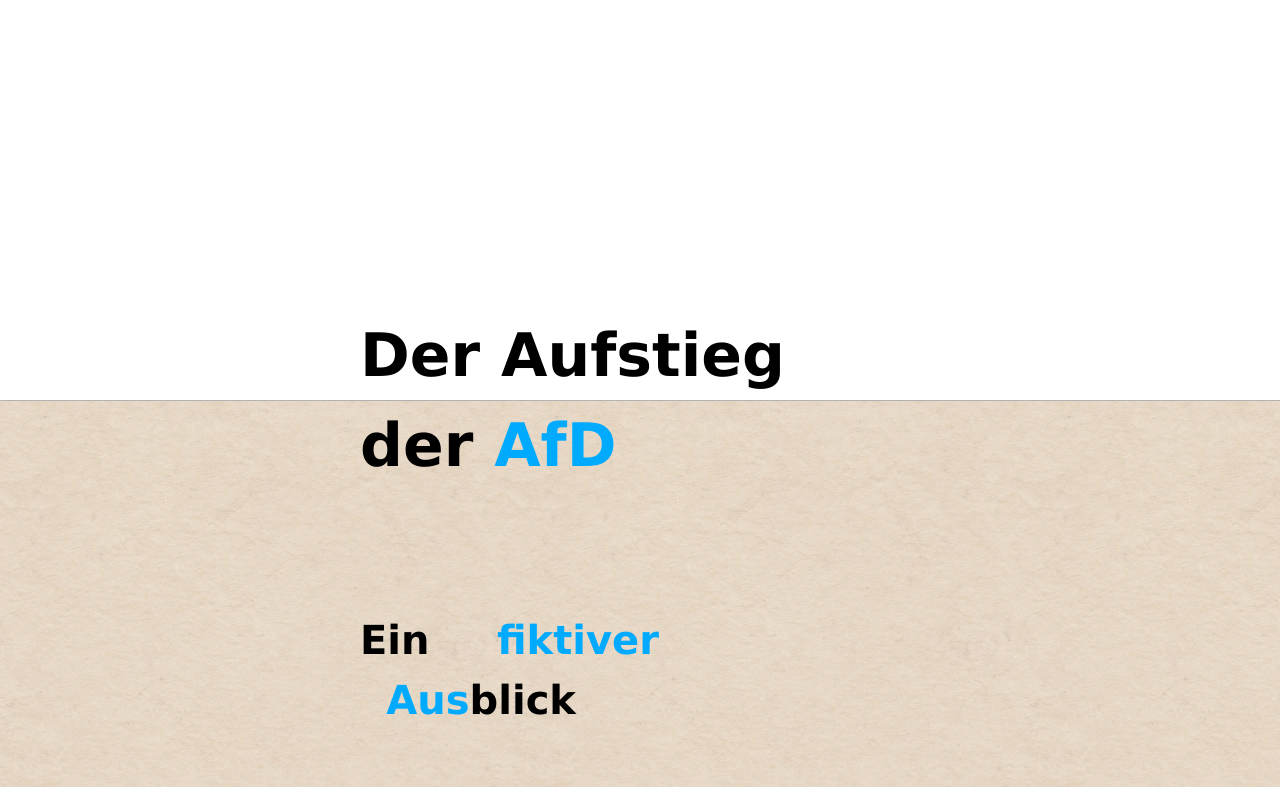
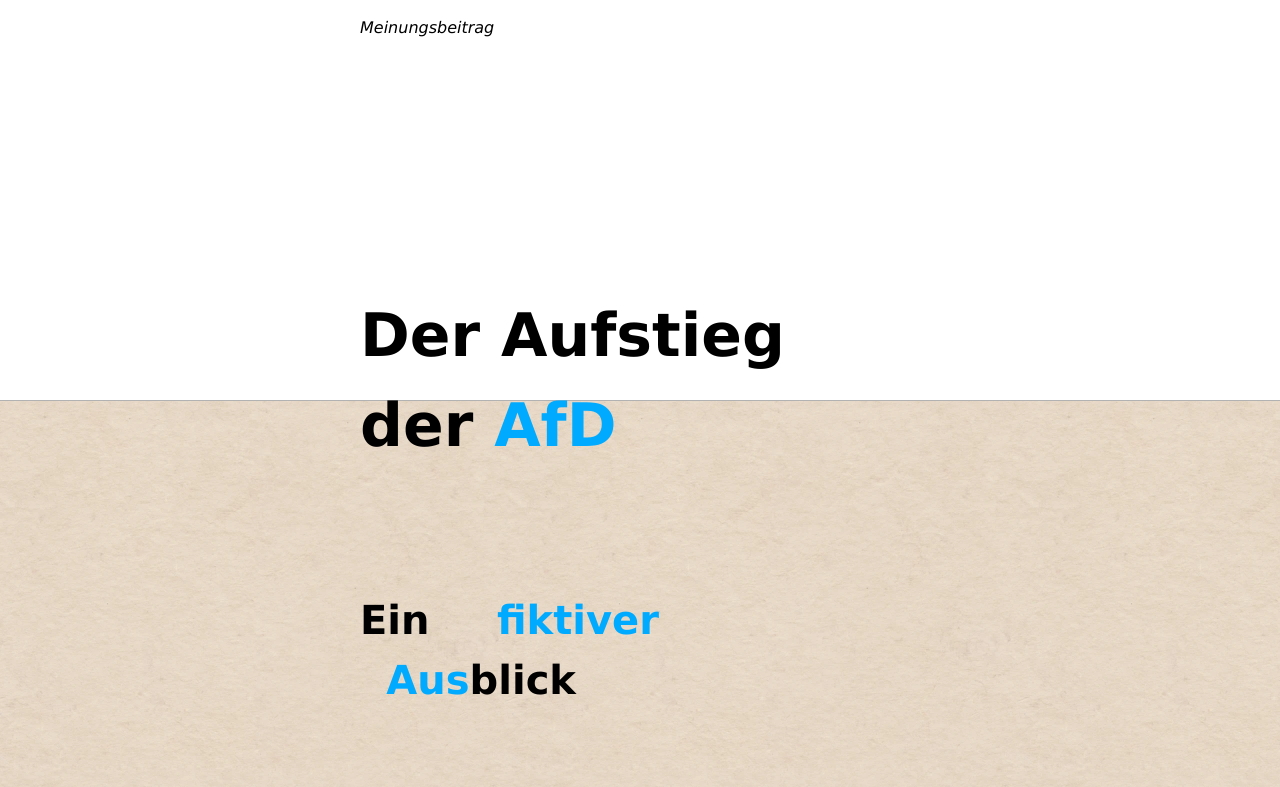
Before and after one commit to xi/schon-wieder, a website: page docs/index.html in a window 1280 px wide. Shown: the top 787 px of the page. Drawn offline with Linux system fonts and the light colour scheme.

Commit message:
add "Meinungsbeitrag"

```diff
--- a/docs/index.html
+++ b/docs/index.html
@@ -4,9 +4,9 @@
 	<head>
 		<meta charset="UTF-8" />
 		<meta name="viewport" content="width=device-width, initial-scale=1.0, user-scalable=no" />
-		<title>Brandmauer</title>
+		<title>Schon wieder - Der Aufstieg der NSDAP/AfD</title>
 		<style>
-			body{font-family:"Lucida Sans","Lucida Sans Regular","Lucida Grande","Lucida Sans Unicode",Geneva,Verdana,sans-serif;font-size:16px;line-height:1.5;margin:0;background-color:#ffd;background-image:url("paper.webp");background-repeat:repeat;background-size:512px;overflow-x:hidden;--width: min(600px, 100vw);--headline: calc(var(--width) / 30)}.white{background-color:#fff;height:50vh;width:100vw;position:fixed;z-index:-1;border-bottom:solid 1px rgba(0,0,0,.3)}.content{z-index:2;padding:calc(50vh - var(--headline)*4.5) 20px 60vh 20px;width:var(--width);box-sizing:border-box;margin:auto}.content h1{text-align:left;margin:0 0 2em;font-size:calc(var(--headline)*3)}.content h2{margin:2em 0;text-align:left;font-size:calc(var(--headline)*2)}span.switch{font-weight:bold;display:inline-block;text-align:center;width:fit-content;position:relative;line-height:0em}span.switch span{display:inline-block;text-wrap:nowrap;transition:opacity .3s}span.switch span:first-child{color:#a70;opacity:1}span.switch span:last-child{color:#0af;opacity:0}span.switch.neu span:first-child{opacity:0}span.switch.neu span:last-child{opacity:1}
+			body{font-family:"Lucida Sans","Lucida Sans Regular","Lucida Grande","Lucida Sans Unicode",Geneva,Verdana,sans-serif;font-size:16px;line-height:1.5;margin:0;background-color:#ffd;background-image:url("paper.webp");background-repeat:repeat;background-size:512px;overflow-x:hidden;--width: min(600px, 100vw);--headline: calc(var(--width) / 30)}.white{background-color:#fff;height:50vh;position:fixed;top:0px;left:0px;right:0px;z-index:-1;border-bottom:solid 1px rgba(0,0,0,.3)}.content{z-index:2;padding:0 20px 60vh 20px;width:var(--width);box-sizing:border-box;margin:auto}.content h1{text-align:left;margin:calc(50vh - var(--headline)*7.5) 0 2em;font-size:calc(var(--headline)*3)}.content h2{margin:2em 0;text-align:left;font-size:calc(var(--headline)*2)}span.switch{font-weight:bold;display:inline-block;text-align:center;width:fit-content;position:relative;line-height:0em}span.switch span{display:inline-block;text-wrap:nowrap;transition:opacity .3s}span.switch span:first-child{color:#a70;opacity:1}span.switch span:last-child{color:#0af;opacity:0}span.switch.neu span:first-child{opacity:0}span.switch.neu span:last-child{opacity:1}
 		</style>
 		<script>
 			document.addEventListener('DOMContentLoaded', () => {
@@ -32,7 +32,10 @@
 
 	<body>
 		<div class="white"></div>
-		<div class="content"><h1>Der Aufstieg <nobr>der <span class="switch" style="text-align: left"><span>NSDAP</span><br><span>AfD</span></span></nobr></h1>
+		<div class="content"><p>
+	<i>Meinungsbeitrag</i>
+</p>
+<h1>Der Aufstieg <nobr>der <span class="switch" style="text-align: left"><span>NSDAP</span><br><span>AfD</span></span></nobr></h1>
 <h2>Ein <span class="switch"><span>historischer</span><br><span>fiktiver</span></span> <nobr><span class="switch" style="text-align: right"><span>Rück</span><br><span>Aus</span></span>blick</nobr></h2>
 <p>
 	Die <span class="switch"><span>NSDAP</span><br><span>AfD</span></span> hat sich zwischen <span class="switch"><span>1920</span><br><span>2013</span></span> und <span class="switch"><span>1933</span><br><span>2028</span></span> von einer kleinen Splitterpartei zu
--- a/template/main.scss
+++ b/template/main.scss
@@ -16,22 +16,24 @@
 .white {
 	background-color: #fff;
 	height: 50vh;
-	width: 100vw;
 	position: fixed;
+	top: 0px;
+	left: 0px;
+	right: 0px;
 	z-index: -1;
 	border-bottom: solid 1px rgba(0, 0, 0, 0.3);
 }
 
 .content {
 	z-index: 2;
-	padding: calc(50vh - var(--headline)*4.5) 20px 60vh 20px;
+	padding: 0 20px 60vh 20px;
 	width: var(--width);
 	box-sizing: border-box;
 	margin: auto;
 
 	h1 {
 		text-align: left;
-		margin: 0 0 2em;
+		margin: calc(50vh - var(--headline)*7.5) 0 2em;
 		font-size: calc(var(--headline) * 3);
 	}
 
```
Also changed, not shown: docs/alt.md (+2 -0 lines), docs/neu.md (+2 -0 lines), template/template.html (+1 -1 lines), template/text.html (+3 -0 lines).
